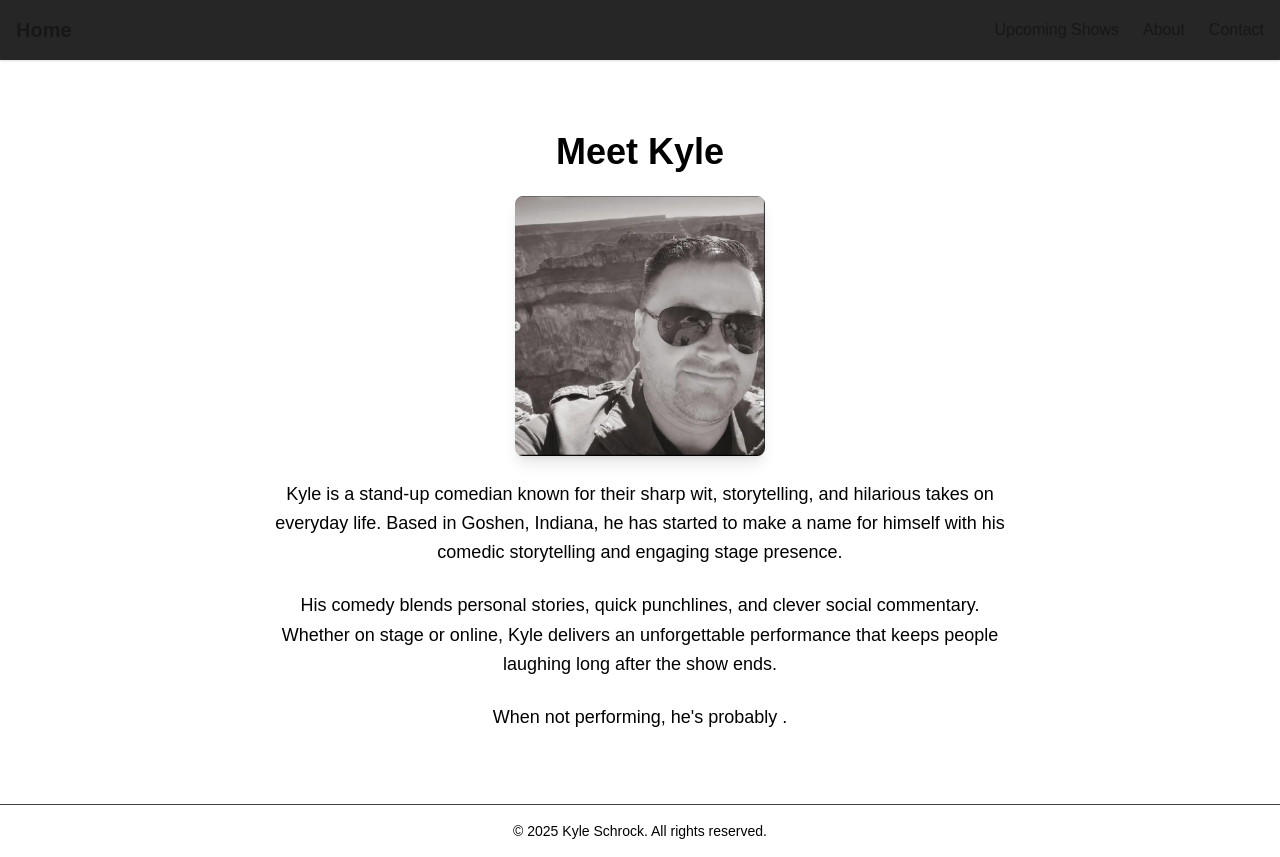
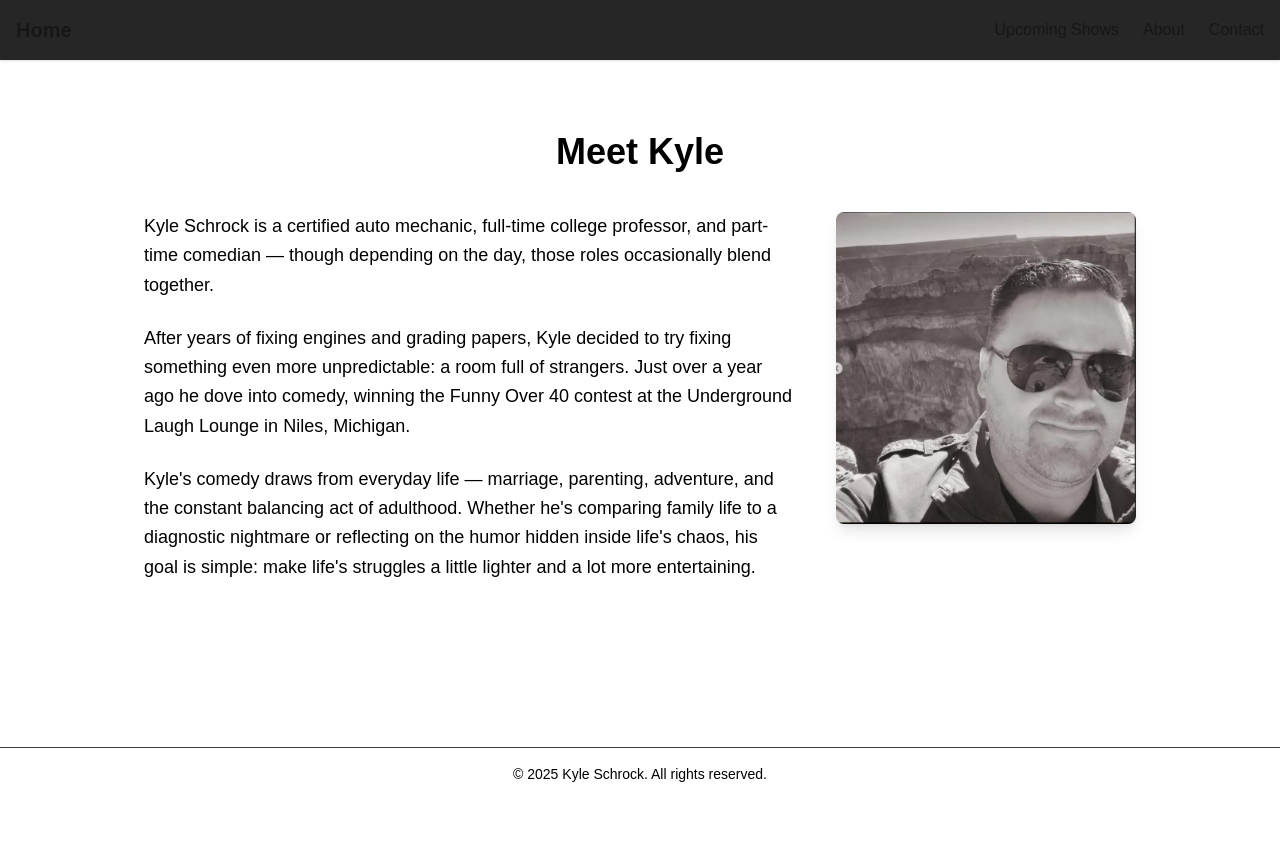
Before and after one commit to JasonYoder2026/Kyle-Comedy-Website, a Next.js app: page /about in a window 1280 px wide. After the commit the page ends 800 px from the top, so only its background shows below. Built offline with nearby package versions, Linux system fonts and the light colour scheme.

Commit message:
Update about/page.tsx

```diff
--- a/app/about/page.tsx
+++ b/app/about/page.tsx
@@ -1,25 +1,50 @@
+import Image from "next/image";
+
 export default function AboutPage() {
   return (
-    <section className="max-w-3xl mx-auto py-12 px-4 text-center">
-      <h1 className="text-4xl font-bold mb-6 text-black">Meet Kyle</h1>
+    <section className="max-w-5xl mx-auto py-12 px-4">
+      <h1 className="text-4xl font-bold mb-10 text-black text-center">
+        Meet Kyle
+      </h1>
 
-      <img src="/about.png" alt="Kyle Schrock" width={250} height={350} className="mx-auto mb-6 rounded-lg shadow-lg" />
+      <div className="flex flex-col md:flex-row items-center md:items-start gap-10">
+        {/* Text Left */}
+        <div className="flex-1 text-black text-lg leading-relaxed space-y-6 text-left">
+          <p>
+            Kyle Schrock is a certified auto mechanic, full-time college
+            professor, and part-time comedian — though depending on the day,
+            those roles occasionally blend together.
+          </p>
 
-      <p className="text-lg text-black leading-relaxed mb-6">
-        Kyle is a stand-up comedian known for their sharp wit, storytelling,
-        and hilarious takes on everyday life. Based in Goshen, Indiana, he has started to make
-        a name for himself with his comedic storytelling and engaging stage presence.
-      </p>
+          <p>
+            After years of fixing engines and grading papers, Kyle decided to
+            try fixing something even more unpredictable: a room full of
+            strangers. Just over a year ago he dove into comedy, winning the
+            Funny Over 40 contest at the Underground Laugh Lounge in Niles,
+            Michigan.
+          </p>
 
-      <p className="text-lg text-black leading-relaxed mb-6">
-        His comedy blends personal stories, quick punchlines, and clever social commentary.
-        Whether on stage or online, Kyle delivers an unforgettable performance that keeps
-        people laughing long after the show ends.
-      </p>
+          <p>
+            Kyle&apos;s comedy draws from everyday life — marriage, parenting,
+            adventure, and the constant balancing act of adulthood. Whether
+            he&apos;s comparing family life to a diagnostic nightmare or
+            reflecting on the humor hidden inside life&apos;s chaos, his goal is
+            simple: make life&apos;s struggles a little lighter and a lot more
+            entertaining.
+          </p>
+        </div>
 
-      <p className="text-lg text-black leading-relaxed">
-        When not performing, he's probably .
-      </p>
+        {/* Image Right */}
+        <div className="flex-shrink-0">
+          <Image
+            src="/about.png"
+            alt="Kyle Schrock"
+            width={300}
+            height={300}
+            className="rounded-lg shadow-lg"
+          />
+        </div>
+      </div>
     </section>
   );
 }
```
